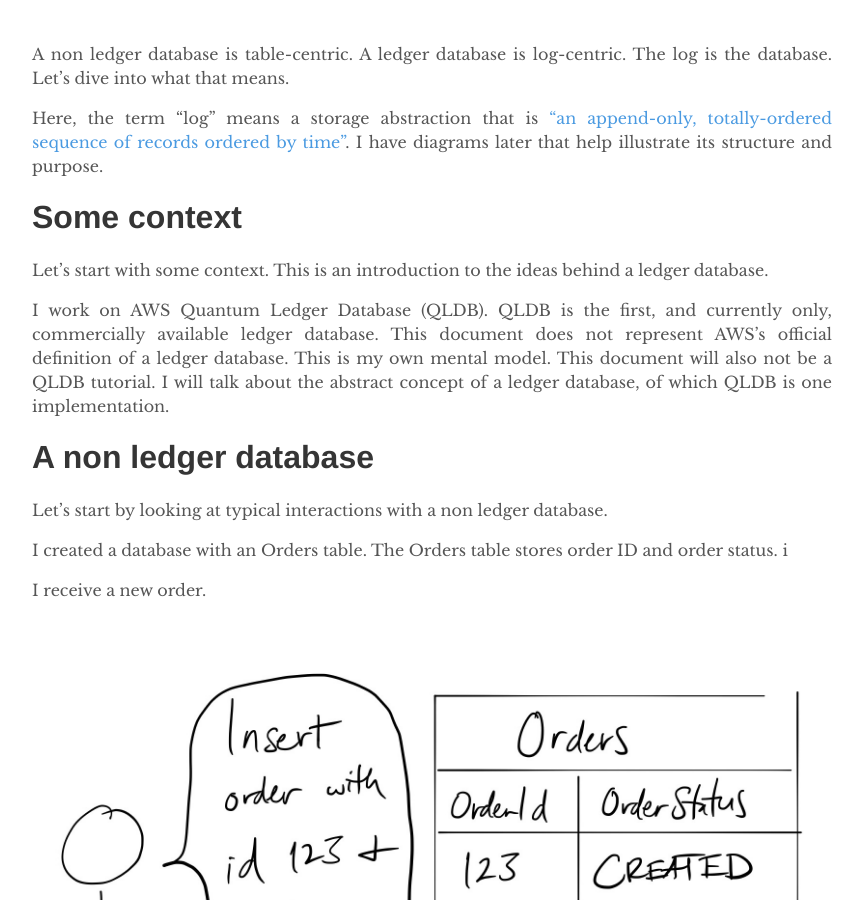
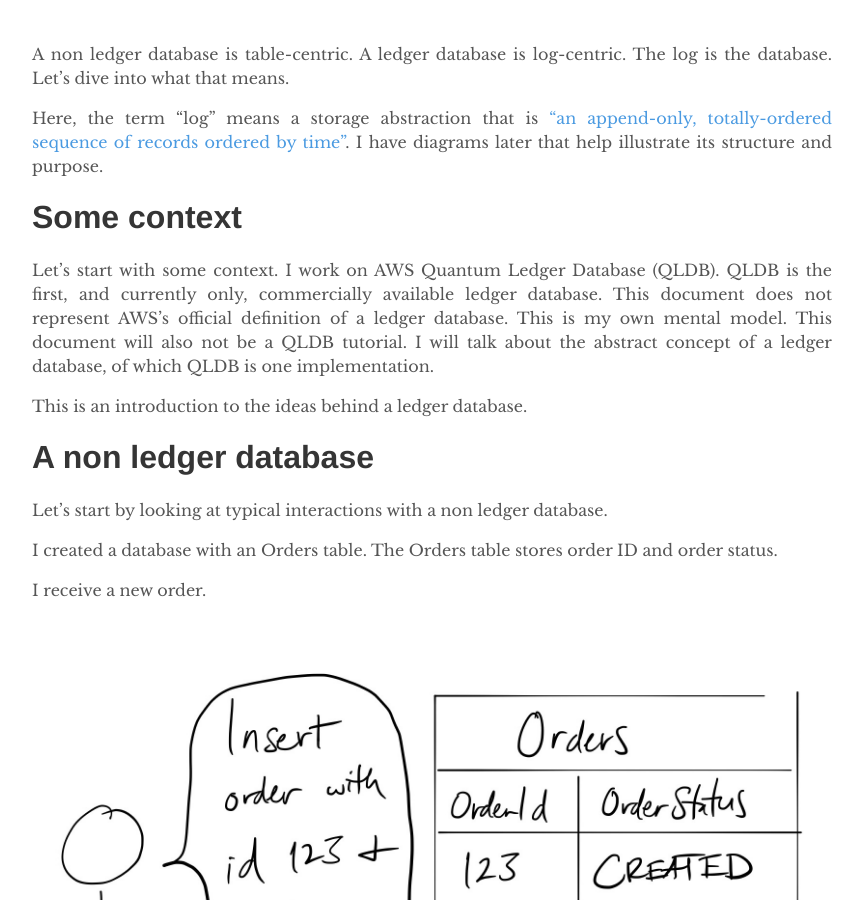
Before and after one commit to ivan-moto/ivan-moto.github.io, a Jekyll site: the page built from _posts/2019-11-24-what-is-a-ledger-database.md, in a window 1280 px wide and 900 px high, scrolled down 301 px. Shown: the whole window, without its empty margins (208-1071 px from the left). Built offline with Jekyll 4.4.1, drawn with Linux system fonts in a browser that asks for light colours.

```diff
--- a/_posts/2019-11-24-what-is-a-ledger-database.md
+++ b/_posts/2019-11-24-what-is-a-ledger-database.md
@@ -9,18 +9,18 @@ I have diagrams later that help illustrate its structure and purpose.
 
 # Some context
 
-Let's start with some context. This is an introduction to the ideas behind a ledger database.
-
-I work on AWS Quantum Ledger Database (QLDB). QLDB is the first, and currently only, commercially available ledger database.
+Let's start with some context. I work on AWS Quantum Ledger Database (QLDB). QLDB is the first, and currently only, commercially available ledger database.
 This document does not represent AWS's official definition of a ledger database. This is my own mental model.
 This document will also not be a QLDB tutorial. I will talk about the abstract concept of a ledger database, of which QLDB is one
 implementation.
+
+This is an introduction to the ideas behind a ledger database.
 
 # A non ledger database
 
 Let's start by looking at typical interactions with a non ledger database.
 
-I created a database with an Orders table. The Orders table stores order ID and order status. i
+I created a database with an Orders table. The Orders table stores order ID and order status.
 
 I receive a new order.
 
```
